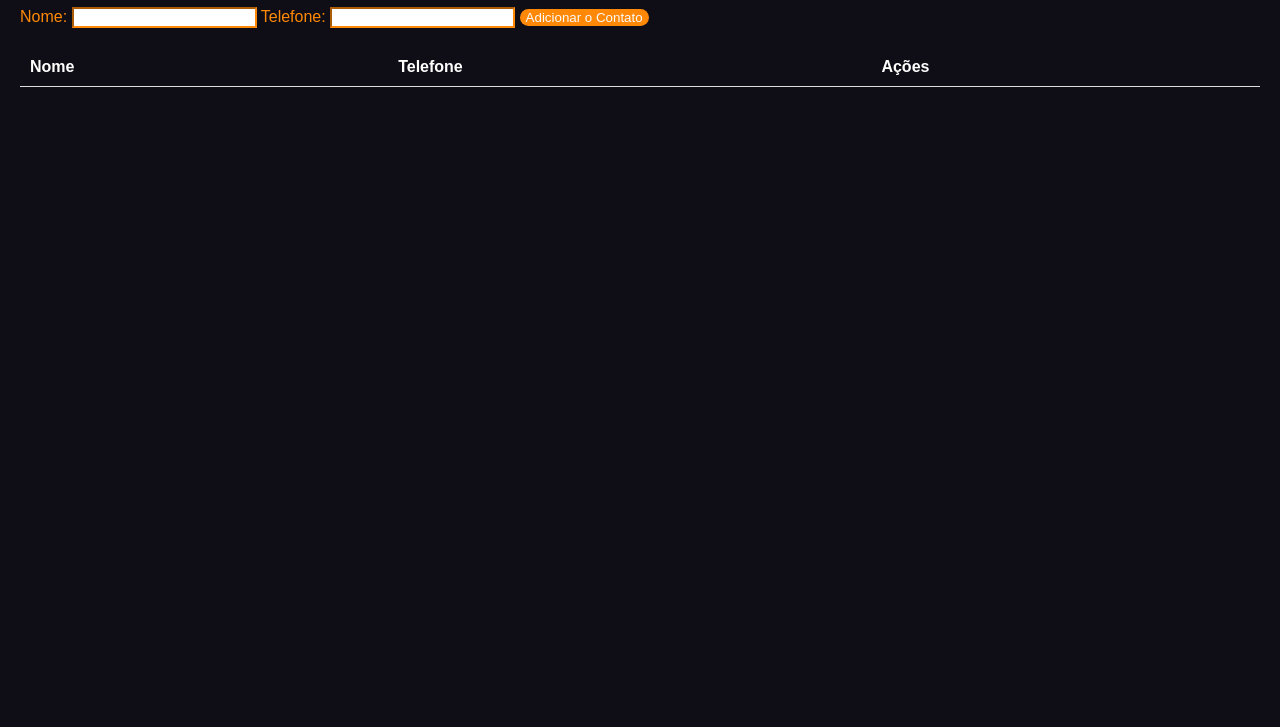
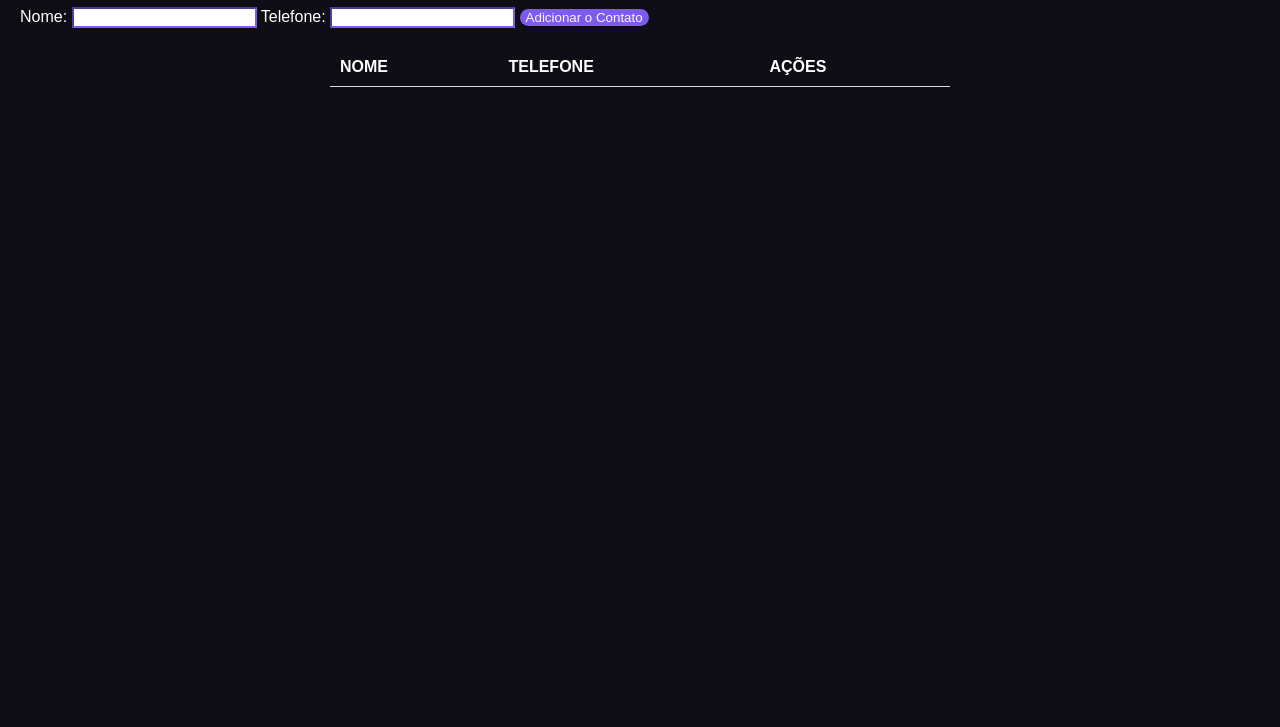
Before and after one commit to ifpi-picos/projeto-agenda-de-contatos-elp, a plain HTML site: page index.html in a window 1280 px wide. Shown: the part 73-800 px from the top of the page. Drawn offline with Linux system fonts and the light colour scheme.

Commit message:
tentativas de centralizar e pot img

```diff
--- a/index.html
+++ b/index.html
@@ -4,9 +4,10 @@
   <meta charset="UTF-8">
   <title>Agenda de Contatos</title>
   <link rel="stylesheet" type="text/css" href="styles.css">
+
 </head>
 <body>
-  <h1>Agenda de Contatos</h1>
+  <h1>CONTATOS</h1>
 
   <form id="contactForm">
     <label for="name">Nome:</label>
--- a/script.js
+++ b/script.js
@@ -17,9 +17,9 @@ function renderContacts() {
   var table = document.getElementById('contactTable');
   table.innerHTML = `
     <tr>
-      <th>Nome</th>
-      <th>Telefone</th>
-      <th>Ações</th>
+      <th>NOME</th>
+      <th>TELEFONE</th>
+      <th>AÇÕES</th>
     </tr>
   `;
 
@@ -34,7 +34,7 @@ function renderContacts() {
     nameCell.innerHTML = contact.name;
     phoneCell.innerHTML = contact.phone;
     actionsCell.innerHTML = `
-      <button onclick="editContact(${index})">Editar</button>
+      <button onclick="editContact(${index})"; color:" red"; >Editar</button>
       <button onclick="deleteContact(${index})">Excluir</button>
     `;
   });
@@ -45,9 +45,10 @@ function editContact(index) {
   var newName = prompt('Digite o novo nome:');
   var newPhone = prompt('Digite o novo telefone:');
 
-  if (newName && newPhone) {
+  if (newName && newPhone && newImag) {
     contacts[index].name = newName;
     contacts[index].phone = newPhone;
+
     renderContacts();
   }
 }
--- a/styles.css
+++ b/styles.css
@@ -15,7 +15,9 @@ body {
   }
   /*tabela*/
   table {
-    width: 100%;
+    margin-left: auto;
+    margin-right: auto;
+    width: 50%;
     border-collapse: collapse;
   }
   /*linha e nomes do cabeçalho*/
@@ -40,7 +42,7 @@ body {
   }
 
   .btn-add {
-    background-color: #ff8906;
+    background-color: #7f5af0;
     color: #f9f9f9;
     border: 0;
     border-radius: 20px;
@@ -49,11 +51,14 @@ body {
 
   .btn-add:hover {
     background-color: #f9f9f9;
-    color: #ff8906;
+    color: #7f5af0;
   }
   label{
-    color:#ff8906;
+    color:#fffffe;
+    text-align: center;
   }
   input{
-    border-color: #ff8906;
+    border-color: #7f5af0;
+    color: #7f5af0;
+    text-align: center;
   }
```
